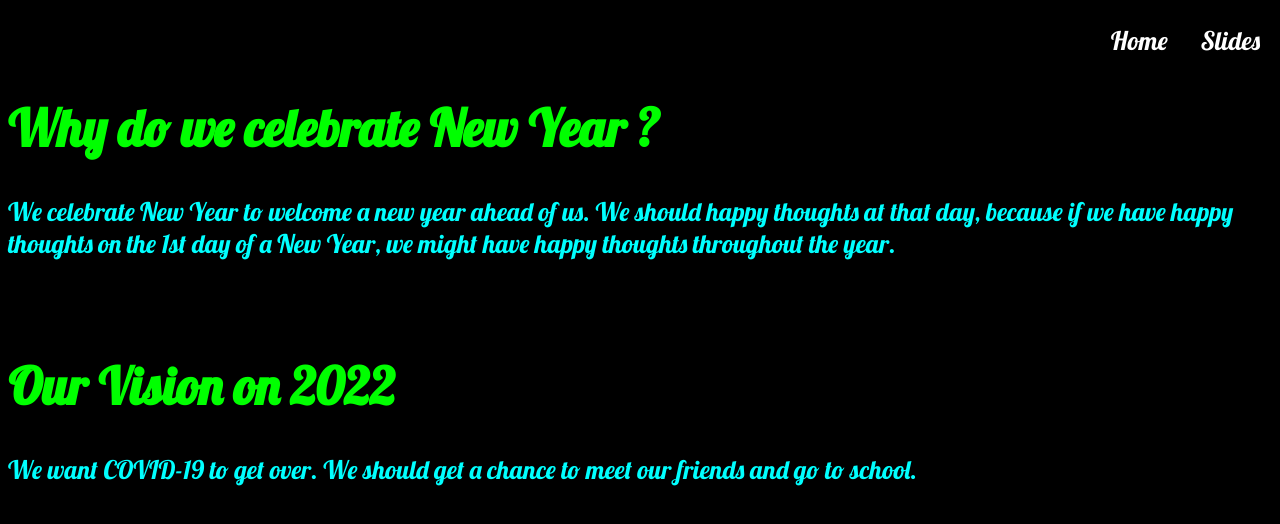
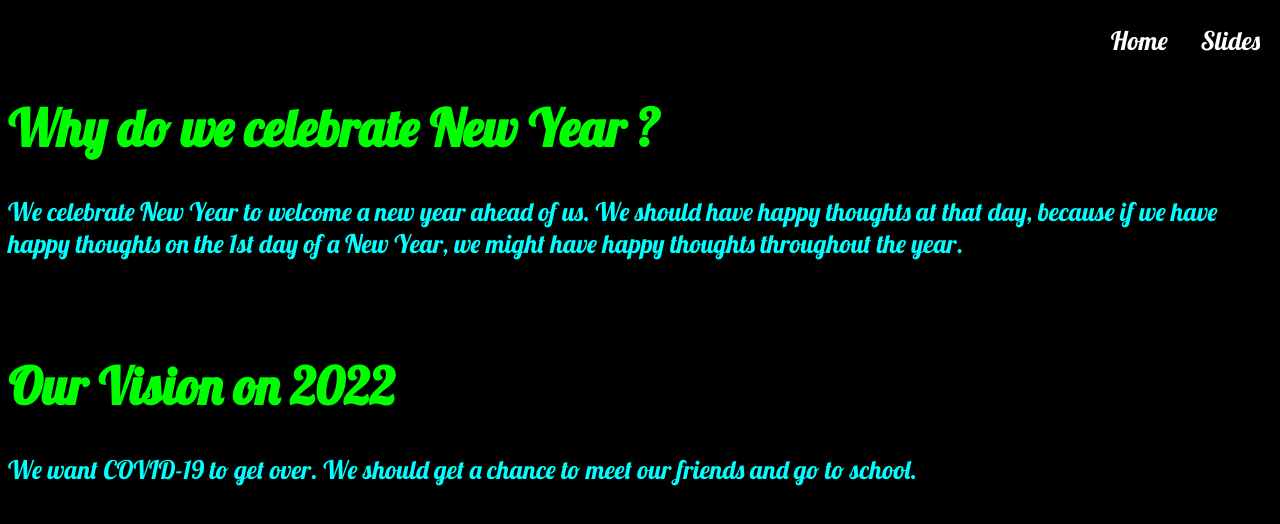
Before and after one commit to G05E/haneyebyfa, a plain HTML site: page content.html in a window 1280 px wide. Drawn offline with Linux system fonts and the light colour scheme.

Commit message:
Update content.html

```diff
--- a/content.html
+++ b/content.html
@@ -13,7 +13,7 @@
     </div><br><br><br>
     <div class="t1">
       <h1>Why do we celebrate New Year ?</h1>
-      <p>We celebrate New Year to welcome a new year ahead of us. We should happy thoughts at that day, because if we have happy thoughts on the 1st day of a New Year, we might have happy thoughts throughout the year.</p>
+      <p>We celebrate New Year to welcome a new year ahead of us. We should have happy thoughts at that day, because if we have happy thoughts on the 1st day of a New Year, we might have happy thoughts throughout the year.</p>
     </div>
     <br><br>
     <div class="t2">
```
